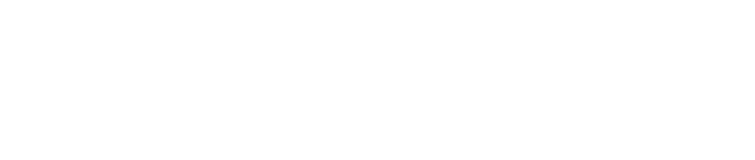
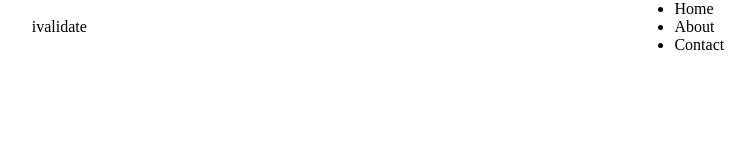
Before and after one commit to Anwarul07/Email-validators, a plain HTML site: page index.html in a window 1280 px wide. Shown: the whole page, without its empty margins (262-1017 px from the left). Drawn offline with Linux system fonts and the light colour scheme.

Commit message:
Update index,html

```diff
--- a/index.html
+++ b/index.html
@@ -10,6 +10,24 @@
 
 <body>
 
+    <header>
+        <nav>
+            <div class="logo">
+                ivalidate
+            </div>
+            <ul>
+                <li>Home</li>
+                <li>About</li>
+                <li>Contact</li>
+            </ul>
+        </nav>
+    </header>
+
+    <main>
+    </main>
+
+    <footer>
+    </footer>
 </body>
 <script src="validation.js"></script>
 
--- a/mail.css
+++ b/mail.css
@@ -2,3 +2,9 @@
   margin: 0;
   padding: 0;
 }
+
+nav {
+  display: flex;
+  align-items: center;
+  justify-content: space-around;
+}
--- a/validation.js
+++ b/validation.js
@@ -1 +1 @@
-console.log("hello")
+console.log("hello");
```
